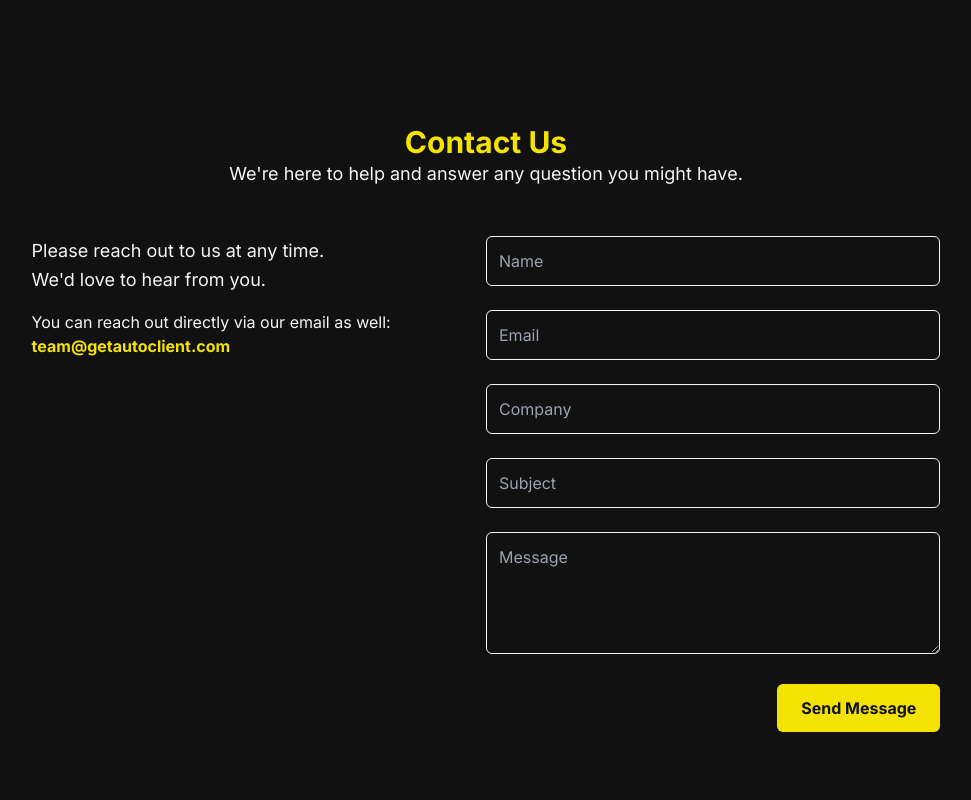
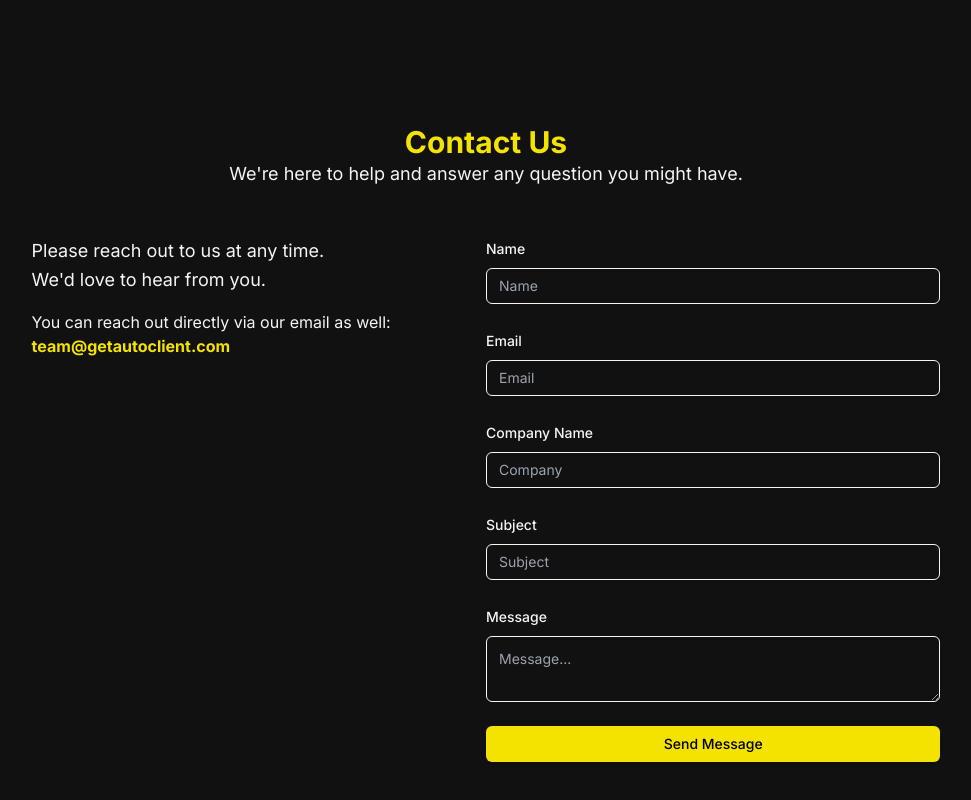
Before and after one commit to GreggTri/autoclient, a Next.js app: page / in a window 1280 px wide. Shown: the part 1320-2120 px from the top of the page, without its empty margins (154-1125 px from the left). Built offline with nearby package versions, Linux system fonts and the light colour scheme.

Commit message:
finished contactus form in landing page

```diff
--- a/src/app/(marketing)/ContactUsForm.tsx
+++ b/src/app/(marketing)/ContactUsForm.tsx
@@ -1,72 +1,168 @@
+import { Button } from '@/components/ui/button'
+import { Form, FormControl, FormField, FormItem, FormLabel, FormMessage } from '@/components/ui/form'
+import { Input } from '@/components/ui/input'
+import { Textarea } from '@/components/ui/textarea'
+import { toast } from '@/hooks/use-toast'
+import { zodResolver } from '@hookform/resolvers/zod'
+import { useRouter } from 'next/navigation'
 import React from 'react'
+import { useForm } from 'react-hook-form'
+import { z } from 'zod'
+import { submitContactForm } from './actions'
+
+
+const formSchema = z.object({
+  name: z.string(),
+  email: z.string().email("Please enter a valid email").trim(),
+  company: z.string(),
+  subject: z.string(),
+  message: z.string()
+})
+
+type FormValues = z.infer<typeof formSchema>
 
 function ContactUsForm() {
 
+    const router = useRouter()
 
+    const form = useForm<FormValues>({
+        resolver: zodResolver(formSchema),
+        defaultValues: {
+            name: '',
+            email: '',
+            company: '',
+            subject: '',
+            message: ''
+        },
+    })
+
+
+    const onSubmit = async (data: FormValues) => {
+        try {
+
+          const formSubmission = await submitContactForm(data);
+          console.log(formSubmission);
+
+          if( formSubmission && 'id' in formSubmission){
+            toast({
+              title: "Form has been submitted!",
+              description: "We'll get back to you as soon as we can!",
+              variant: "destructive",
+              className: "bg-green-500 border-none"
+            })
+
+            router.refresh()
+          } else {
+            throw new Error("Failed to create Schedule")
+          }
+
+        } catch (error) {
+
+          console.log(error)
+
+          toast({
+            title: "Shoot! Sorry about that.",
+            description: "Something went wrong! Please email us directly :)",
+            variant: "destructive",
+            className: "bg-red-500 border-none"
+          })
+        }
+    }
     return (
         <div className="w-full lg:w-1/2">
-        <form className="space-y-6">
-        <div>
-            <label htmlFor="name" className="sr-only">Name</label>
-            <input
-            id="name"
+            <Form {...form}>
+            <form onSubmit={form.handleSubmit(onSubmit)} className="space-y-6">
+
+
+                <FormField
+                    control={form.control}
                     name="name"
-            type="text"
-            placeholder="Name"
+                    render={({field}) => (
+                    <FormItem>
+                        <FormLabel>
+                            Name
+                        </FormLabel>
+                        <FormControl>
+                            <Input {...field}
+                                className='w-full p-3 border border-WHITE bg-background text-text rounded-md focus:outline-none focus:border-primary'
+                                placeholder="Name"/>
+                        </FormControl>
+                    </FormItem>
+                    )}
+                />
+                <FormField
+                    control={form.control}
+                    name="email"
+                    render={({field}) => (
+                    <FormItem>
+                        <FormLabel>
+                        Email
+                        </FormLabel>
+                        <FormControl>
+                            <Input {...field}
+                                className='w-full p-3 border border-WHITE bg-background text-text rounded-md focus:outline-none focus:border-primary'
+                                placeholder="Email"/>
+                        </FormControl>
+                    </FormItem>
+                    )}
+                />
+                <FormField
+                    control={form.control}
+                    name="company"
+                    render={({field}) => (
+                    <FormItem>
+                        <FormLabel>
+                            Company Name
+                        </FormLabel>
+                        <FormControl>
+                            <Input {...field}
+                                className='w-full p-3 border border-WHITE bg-background text-text rounded-md focus:outline-none focus:border-primary'
+                                placeholder="Company"/>
+                        </FormControl>
+                    </FormItem>
+                    )}
+                />
+                <FormField
+                    control={form.control}
+                    name="subject"
+                    render={({field}) => (
+                    <FormItem>
+                        <FormLabel>
+                        Subject
+                        </FormLabel>
+                        <FormControl>
+                            <Input {...field}
+                                className='w-full p-3 border border-WHITE bg-background text-text rounded-md focus:outline-none focus:border-primary'
+                                placeholder="Subject"/>
+                        </FormControl>
+                    </FormItem>
+                    )}
+                />
+
+                <FormField
+                control={form.control}
+                name="message"
+                render={({ field }) => (
+                    <FormItem>
+                    <FormLabel>Message</FormLabel>
+                    <FormControl>
+                        <Textarea
+                        {...field}
                         className="w-full p-3 border border-WHITE bg-background text-text rounded-md focus:outline-none focus:border-primary"
+                        placeholder="Message..."
                         />
-        </div>
+                    </FormControl>
+                    <FormMessage />
+                    </FormItem>
+                )}
+                />
 
-        <div>
-            <label htmlFor="email" className="sr-only">Email</label>
-            <input
-            id="email"
-            name="email"
-            type="email"
-            placeholder="Email"
-            className="w-full p-3 border border-WHITE bg-background text-text rounded-md focus:outline-none focus:border-primary"
-            />
-        </div>
 
-        <div>
-            <label htmlFor="company" className="sr-only">Company Name</label>
-            <input
-            id="company"
-            name="company"
-            type="text"
-            placeholder="Company"
-            className="w-full p-3 border border-WHITE bg-background text-text rounded-md focus:outline-none focus:border-primary"
-            />
-        </div>
-
-        <div>
-            <label htmlFor="subject" className="sr-only">Subject</label>
-            <input
-            id="subject"
-            name="subject"
-            type="text"
-            placeholder="Subject"
-            className="w-full p-3 border border-WHITE bg-background text-text rounded-md focus:outline-none focus:border-primary"
-            />
-        </div>
-
-        <div>
-            <label htmlFor="message" className="sr-only">Message</label>
-            <textarea
-            id="message"
-            name="message"
-            placeholder="Message"
-            rows={4}
-            className="w-full p-3 border border-WHITE bg-background text-text rounded-md focus:outline-none focus:border-primary"
-            ></textarea>
-        </div>
-
-        <div className="text-right">
-            <button type="submit" className="px-6 py-3 bg-primary text-background font-bold rounded-md hover:bg-opacity-90 focus:outline-none">
+                <Button type="submit" className="w-full bg-primary text-black hover:bg-primary/90">
                 Send Message
-            </button>
-        </div>
+                </Button>
             </form>
+            </Form>
         </div>
     )
 }
--- /dev/null
+++ b/src/app/(marketing)/actions.ts
@@ -0,0 +1,36 @@
+'use server'
+
+import { prisma } from "@/utils/prisma"
+import { assert } from "console"
+import { z } from "zod"
+
+
+// eslint-disable-next-line @typescript-eslint/no-unused-vars
+const formSchema = z.object({
+  name: z.string(),
+  email: z.string().email("Please enter a valid email").trim(),
+  company: z.string(),
+  subject: z.string(),
+  message: z.string()
+})
+
+type FormValues = z.infer<typeof formSchema>
+
+export async function submitContactForm(formData: FormValues){
+
+    const { name, email, company, subject, message } = formData
+
+    const createdContactSubmission = await prisma.contactForm.create({
+        'data': {
+            name: name,
+            email: email,
+            company: company,
+            subject: subject,
+            message: message
+        }
+    })
+
+    assert(createdContactSubmission)
+
+    return createdContactSubmission
+}
--- a/src/app/_lib/definitions.ts
+++ b/src/app/_lib/definitions.ts
@@ -15,7 +15,7 @@ export const RegisterFormSchema = z.object({
 
 
 export const LoginFormSchema = z.object({
-    email: z.string().email({ message: 'Please enter a valid email.' }),
+    email: z.string().email({ message: 'Please enter a valid email.' }).trim(),
     password: z.string().min(1, { message: 'Password field must not be empty.' }),
 });
 
```
Also changed, not shown: 1 other file (tests, documents, lock files or other folders). Lines whose indentation alone changed are shown as unchanged.
